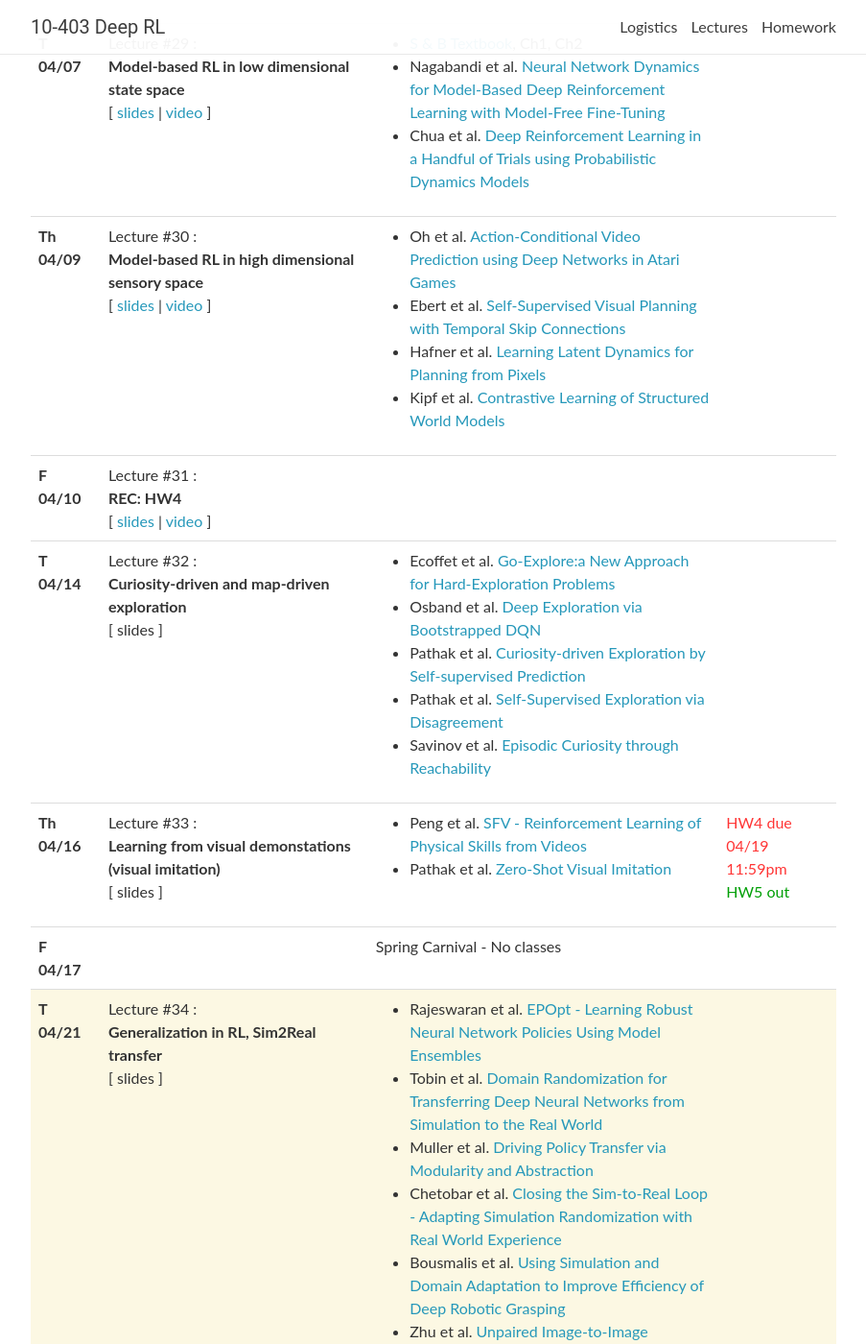
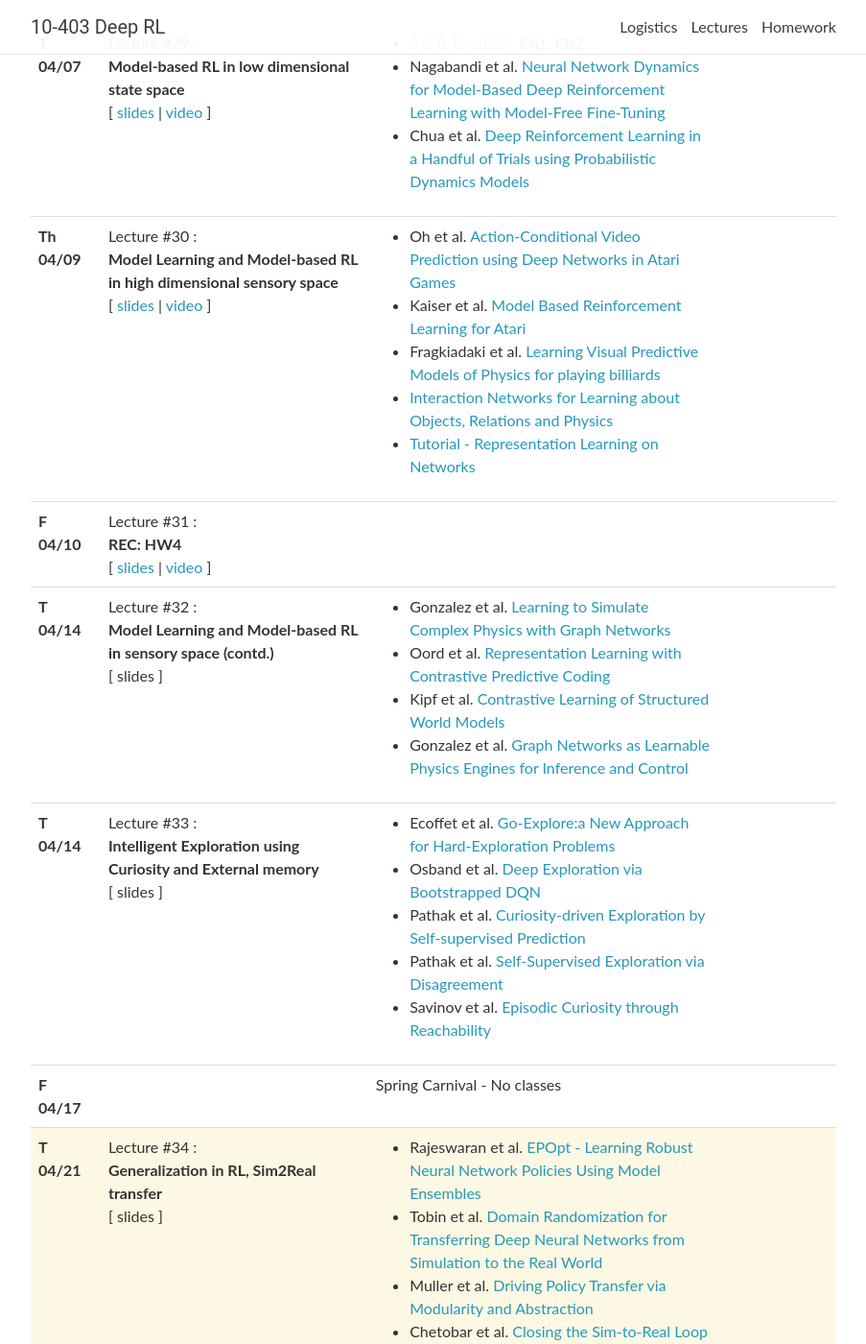
Before and after one commit to cmudeeprl/Spring202010403website, a Jekyll site: the page built from _pages/lectures.md, in a window 1280 px wide and 1400 px high, scrolled down 4689 px. Shown: the whole window at 96% size, without its empty margins (188-1091 px from the left). Built offline with Jekyll 4.4.1, drawn with Linux system fonts in a browser that asks for light colours; nearby versions of some CDN libraries; comment, search, counter and statistics services are not loaded.

Commit message:
Updates readings 04/09 and 04/14

```diff
--- a/_data/lectures.yml
+++ b/_data/lectures.yml
@@ -465,15 +465,18 @@
 - date: Th 04/09
   lecturer:
   title: >
-    <strong>Model-based RL in high dimensional sensory space</strong>
+    <strong>Model Learning and Model-based RL in high dimensional sensory space</strong>
   slides: https://cmudeeprl.github.io/Spring202010403website/assets/lectures/s20_lecture19.pdf
   video: https://scs.hosted.panopto.com/Panopto/Pages/Viewer.aspx?id=9a4db30e-c7b3-43d6-8400-ab9a016dd0c4
   notes:
   readings:
     - Oh et al. <a href="https://arxiv.org/abs/1507.08750" target="_blank">Action-Conditional Video Prediction using Deep Networks in Atari Games</a>
-    - Ebert et al. <a href="https://arxiv.org/abs/1710.05268" target="_blank">Self-Supervised Visual Planning with Temporal Skip Connections</a>
-    - Hafner et al. <a href="https://arxiv.org/pdf/1811.04551.pdf" target="_blank">Learning Latent Dynamics for Planning from Pixels</a>
-    - Kipf et al. <a href="https://arxiv.org/abs/1911.12247" target="_blank">Contrastive Learning of Structured World Models</a>
+    - Kaiser et al. <a href="https://arxiv.org/pdf/1903.00374.pdf" target="_blank">Model Based Reinforcement Learning for Atari</a>
+    - Fragkiadaki et al. <a href="https://arxiv.org/pdf/1511.07404.pdf" target="_blank">Learning Visual Predictive Models of Physics for playing billiards</a>
+    - <a href="https://papers.nips.cc/paper/6418-interaction-networks-for-learning-about-objects-relations-and-physics.pdf" target="_blank">Interaction Networks for Learning about Objects, Relations and Physics</a>
+    - <a href="http://snap.stanford.edu/proj/embeddings-www/" target="_blank">Tutorial - Representation Learning on Networks</a>
+    # - Ebert et al. <a href="https://arxiv.org/abs/1710.05268" target="_blank">Self-Supervised Visual Planning with Temporal Skip Connections</a>
+    # - Hafner et al. <a href="https://arxiv.org/pdf/1811.04551.pdf" target="_blank">Learning Latent Dynamics for Planning from Pixels</a>
   logistics:
 
 
@@ -525,11 +528,25 @@
 #   readings:
 #   logistics:
 
+- date: T 04/14
+  lecturer:
+  title: >
+    <strong>Model Learning and Model-based RL in sensory space (contd.)</strong>
+  # slides:
+  # video: https://scs.hosted.panopto.com/Panopto/Pages/Viewer.aspx?id=f07c1590-eb15-44cb-95bc-aaf401210c76
+  notes:
+  readings:
+    - Gonzalez et al. <a href="https://arxiv.org/pdf/2002.09405.pdf" target="_blank">Learning to Simulate Complex Physics with Graph Networks</a>
+    - Oord et al. <a href="https://arxiv.org/pdf/1807.03748.pdf" target="_blank">Representation Learning with Contrastive Predictive Coding</a>
+    - Kipf et al. <a href="https://arxiv.org/abs/1911.12247" target="_blank">Contrastive Learning of Structured World Models</a>
+    - Gonzalez et al. <a href="https://arxiv.org/pdf/1806.01242.pdf" target="_blank">Graph Networks as Learnable Physics Engines for Inference and Control</a>
+  logistics:
 
 - date: T 04/14
   lecturer:
   title: >
-    <strong>Curiosity-driven and map-driven exploration</strong>
+    <strong>Intelligent Exploration using Curiosity and External memory</strong>
+  # <strong>Curiosity-driven and map-driven exploration</strong>
   # slides:
   # video: https://scs.hosted.panopto.com/Panopto/Pages/Viewer.aspx?id=f07c1590-eb15-44cb-95bc-aaf401210c76
   notes:
@@ -549,19 +566,19 @@
 #   readings:
 #   logistics:
 
-- date: Th 04/16
-  lecturer:
-  title: >
-    <strong>Learning from visual demonstations (visual imitation)</strong>
-  # slides: https://cmudeeprl.github.io/Spring202010403website/assets/lectures/lecture_20.pdf
-  # video: https://scs.hosted.panopto.com/Panopto/Pages/Viewer.aspx?id=a36ec736-d6d4-4f98-ad6d-ab020117bf36
-  notes:
-  readings:
-    - Peng et al. <a href="https://arxiv.org/abs/1810.03599" target="_blank">SFV - Reinforcement Learning of Physical Skills from Videos</a>
-    - Pathak et al. <a href="https://arxiv.org/abs/1804.08606" target="_blank">Zero-Shot Visual Imitation</a>
-  logistics:
-    <span class="deadline">HW4 due 04/19 11:59pm</span> <br>
-    <span class="event">HW5 out</span>
+# - date: Th 04/16
+#   lecturer:
+#   title: >
+#     <strong>Learning from visual demonstations (visual imitation)</strong>
+#   # slides: https://cmudeeprl.github.io/Spring202010403website/assets/lectures/lecture_20.pdf
+#   # video: https://scs.hosted.panopto.com/Panopto/Pages/Viewer.aspx?id=a36ec736-d6d4-4f98-ad6d-ab020117bf36
+#   notes:
+#   readings:
+#     - Peng et al. <a href="https://arxiv.org/abs/1810.03599" target="_blank">SFV - Reinforcement Learning of Physical Skills from Videos</a>
+#     - Pathak et al. <a href="https://arxiv.org/abs/1804.08606" target="_blank">Zero-Shot Visual Imitation</a>
+#   logistics:
+#     <span class="deadline">HW4 due 04/19 11:59pm</span> <br>
+#     <span class="event">HW5 out</span>
 
 
 # - date: Th 04/16
```
